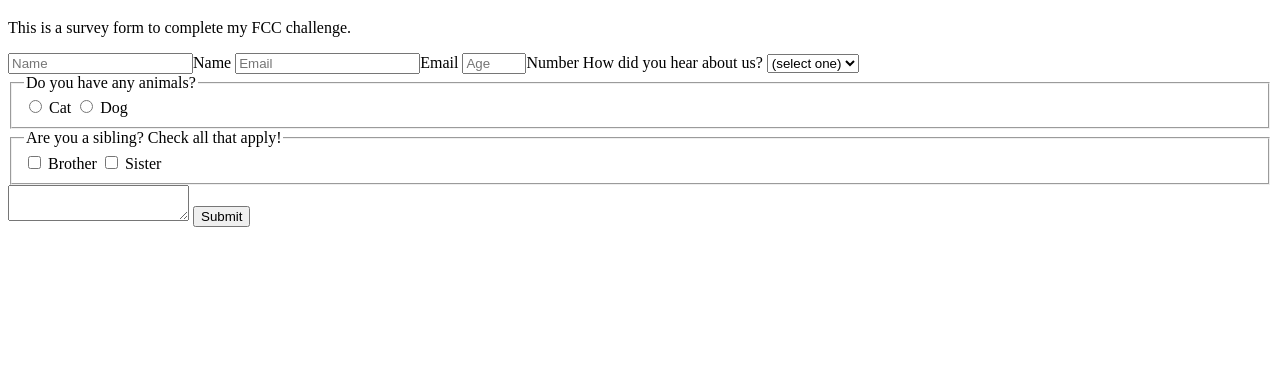
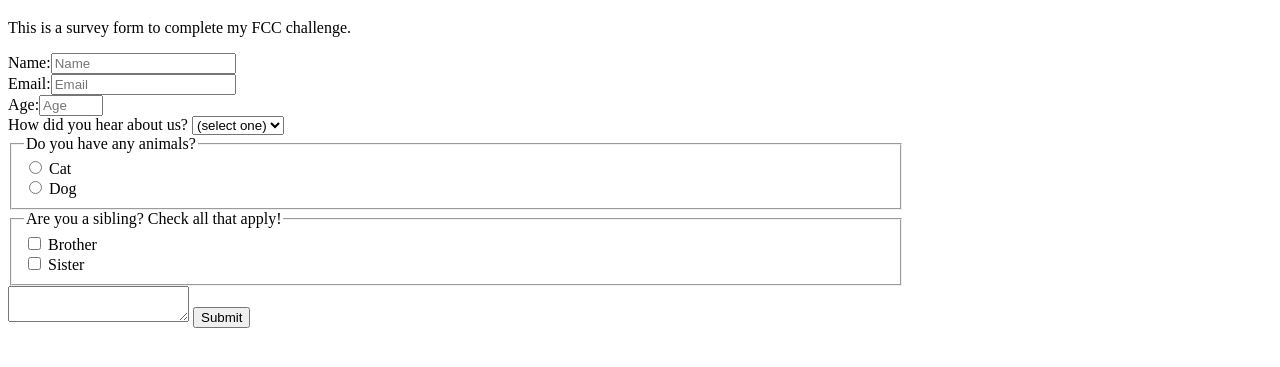
Before and after one commit to jeremyfiel/fcc-build-a-survey-form, a plain HTML site: page index.html in a window 1280 px wide. Shown: the part 61-428 px from the top of the page. Drawn offline with Linux system fonts and the light colour scheme.

Commit message:
update html positioning, css styles

```diff
--- a/index.html
+++ b/index.html
@@ -10,9 +10,9 @@
         This is a survey form to complete my FCC challenge.
     </p>
     <form action="submit" id="survey-form">
-        <label id="name-label"><input type="text" id="name" placeholder="Name" required >Name</label>
-        <label id="email-label"><input type="email" id="email" placeholder="Email" required >Email</label>
-        <label id="number-label"><input type="number" id="number" placeholder="Age" min="13" max="120" required >Number</label>
+        <label id="name-label">Name:<input type="text" id="name" placeholder="Name" required ></label>
+        <label id="email-label">Email:<input type="email" id="email" placeholder="Email" required ></label>
+        <label id="number-label">Age:<input type="number" id="number" placeholder="Age" min="13" max="120" required ></label>
         <label>How did you hear about us?
             <select id="dropdown">
                 <option value="">(select one)</option>
--- a/styles.css
+++ b/styles.css
@@ -1,3 +1,14 @@
-#fcc_test_suite_wrapper {
-    justify-content: center !important;
+body {
+    align-items: center;
+    width: 70vw;
+    height: 100vh;
+
 }
+
+input {
+    display: inline-block;
+}
+
+label {
+    display: block;
+}
```
